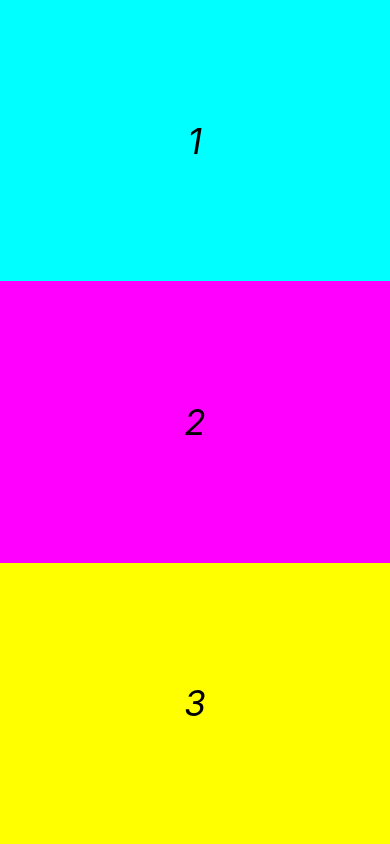
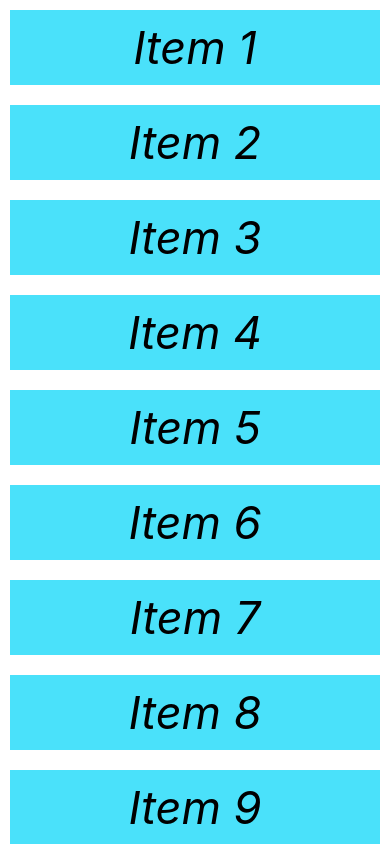
Before and after one commit to abdulbasit1993/React-Native-Tutorial, a React Native app: screen / in a window 390 px wide. Built offline with nearby package versions, Linux system fonts and the light colour scheme.

Commit message:
List, ScrollView and RefreshControl Example

```diff
--- a/App.js
+++ b/App.js
@@ -1,19 +1,45 @@
 import React, {useState} from 'react';
-import {StyleSheet, View, Text, Button} from 'react-native';
+import {StyleSheet, View, Text, ScrollView, RefreshControl} from 'react-native';
 
 const App = () => {
+  const [Items, setItems] = useState([
+    {key: 1, item: 'Item 1'},
+    {key: 2, item: 'Item 2'},
+    {key: 3, item: 'Item 3'},
+    {key: 4, item: 'Item 4'},
+    {key: 5, item: 'Item 5'},
+    {key: 6, item: 'Item 6'},
+    {key: 7, item: 'Item 7'},
+    {key: 8, item: 'Item 8'},
+    {key: 9, item: 'Item 9'},
+    {key: 10, item: 'Item 10'},
+    {key: 11, item: 'Item 11'},
+  ]);
+  const [Refreshing, setRefreshing] = useState(false);
+
+  const onRefresh = () => {
+    setRefreshing(true);
+    setItems([...Items, {key: 69, item: 'Item 69'}]);
+    setRefreshing(false);
+  };
   return (
-    <View style={styles.body}>
-      <View style={styles.view1}>
-        <Text style={styles.text}>1</Text>
-      </View>
-      <View style={styles.view2}>
-        <Text style={styles.text}>2</Text>
-      </View>
-      <View style={styles.view3}>
-        <Text style={styles.text}>3</Text>
-      </View>
-    </View>
+    <ScrollView
+      style={styles.body}
+      refreshControl={
+        <RefreshControl
+          refreshing={Refreshing}
+          onRefresh={onRefresh}
+          colors={['#ff00ff']}
+        />
+      }>
+      {Items.map(object => {
+        return (
+          <View style={styles.item} key={object.key}>
+            <Text style={styles.text}>{object.item}</Text>
+          </View>
+        );
+      })}
+    </ScrollView>
   );
 };
 
@@ -21,31 +47,17 @@
   body: {
     flex: 1,
     flexDirection: 'column',
-    backgroundColor: '#0000ff',
-    alignItems: 'stretch',
+    backgroundColor: '#ffffff',
+  },
+  item: {
+    margin: 10,
+    backgroundColor: '#4ae1fa',
     justifyContent: 'center',
-  },
-  view1: {
-    flex: 1,
-    backgroundColor: '#00ffff',
     alignItems: 'center',
-    justifyContent: 'center',
-  },
-  view2: {
-    flex: 1,
-    backgroundColor: '#ff00ff',
-    alignItems: 'center',
-    justifyContent: 'center',
-  },
-  view3: {
-    flex: 1,
-    backgroundColor: '#ffff00',
-    alignItems: 'center',
-    justifyContent: 'center',
   },
   text: {
     color: '#000000',
-    fontSize: 35,
+    fontSize: 45,
     fontStyle: 'italic',
     margin: 10,
   },
```
